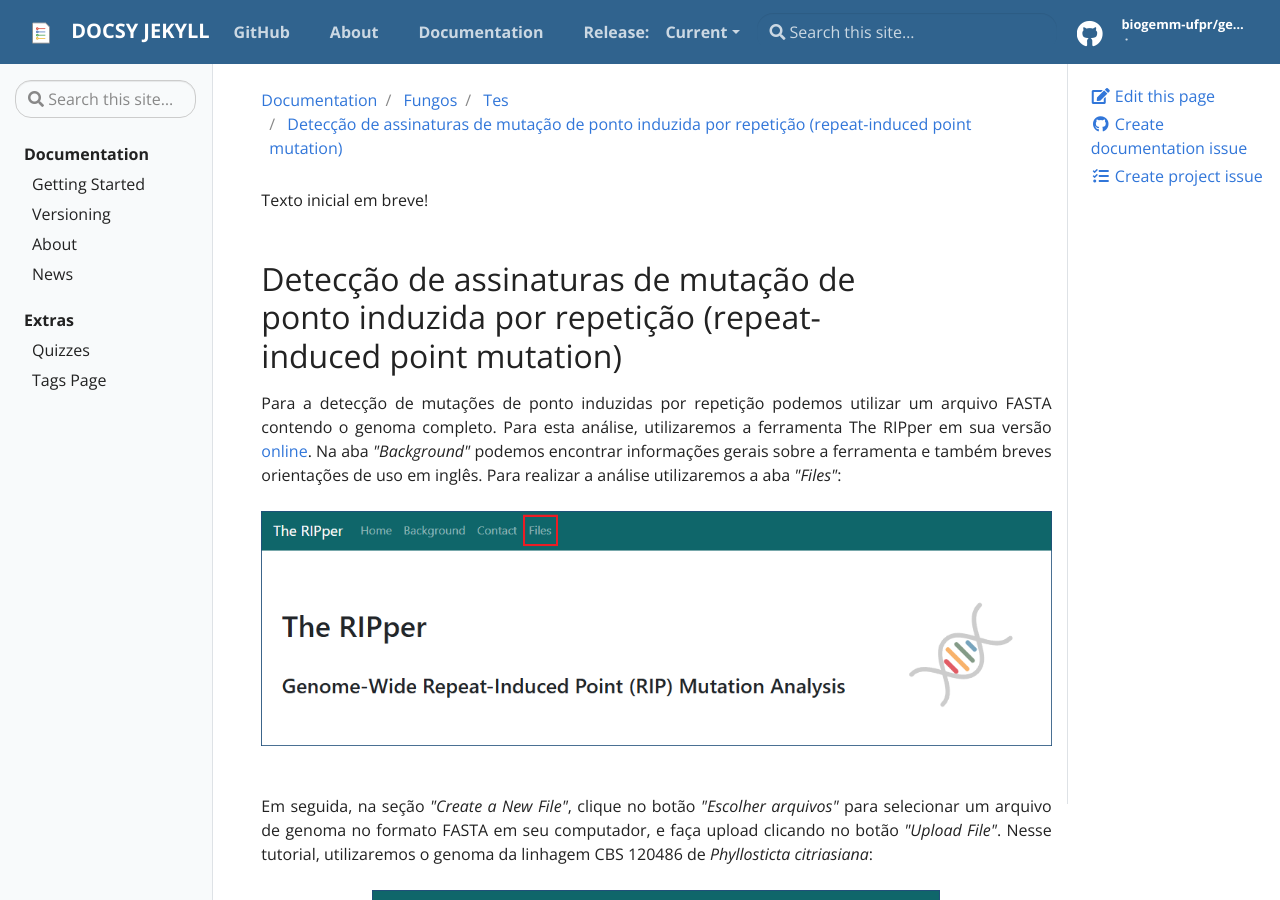
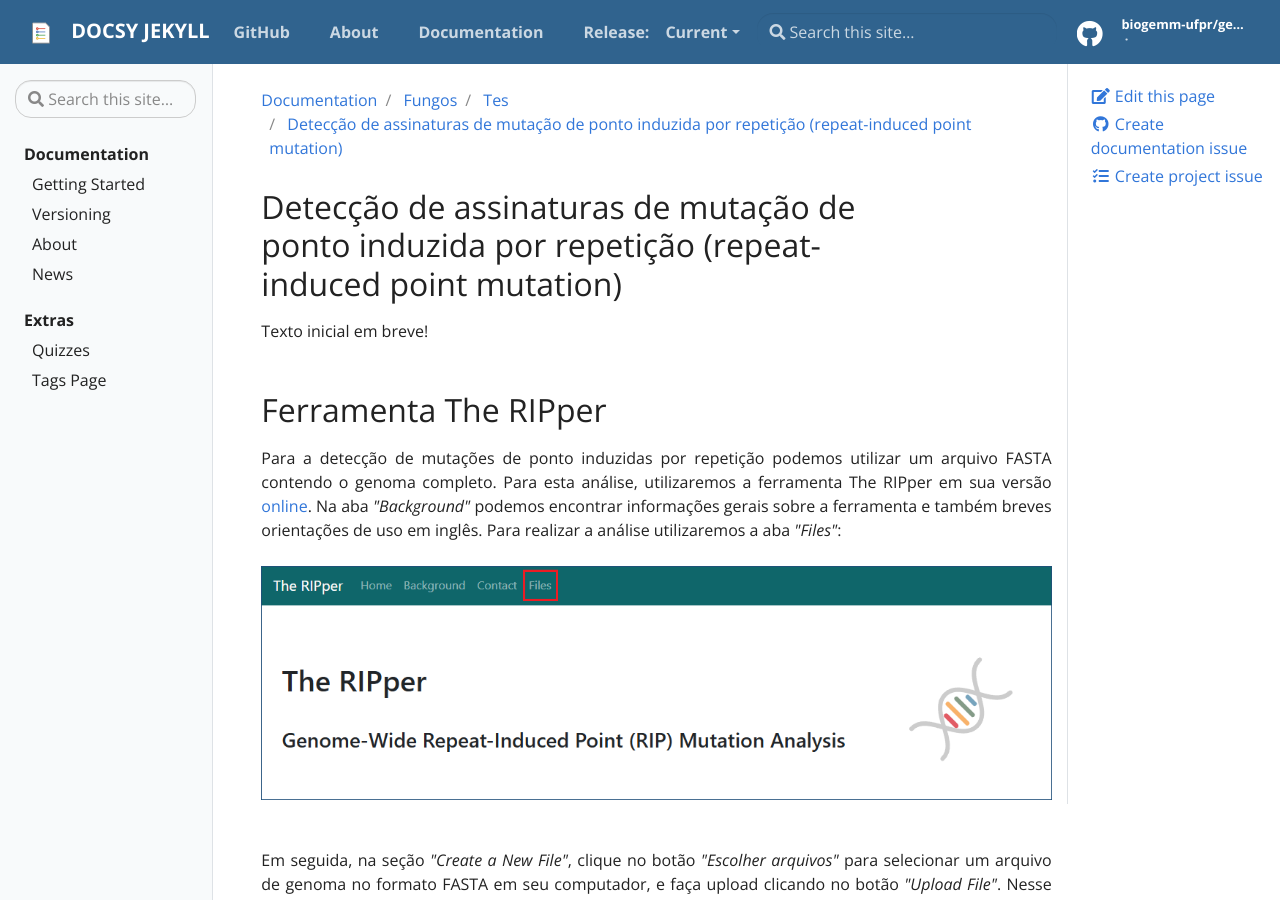
Before and after one commit to biogemm-ufpr/genomics, a Jekyll site: the page built from _docs/fungos/TEs/RIPper.md, in a window 1280 px wide and 900 px high. Built offline with Jekyll 4.4.1, drawn with Linux system fonts in a browser that asks for light colours.

Commit message:
Fix titles

```diff
--- a/_docs/fungos/TEs/RIPper.md
+++ b/_docs/fungos/TEs/RIPper.md
@@ -7,12 +7,13 @@ tags:
 - elementos transponíveis
 
 ---
+## Detecção de assinaturas de mutação de ponto induzida por repetição (repeat-induced point mutation)
 
 <div align="justify">
 Texto inicial em breve!
 </div>
 
-## Detecção de assinaturas de mutação de ponto induzida por repetição (repeat-induced point mutation)
+## Ferramenta The RIPper
 
 <div align="justify">
 Para a detecção de mutações de ponto induzidas por repetição podemos utilizar um arquivo FASTA contendo o genoma completo. Para esta análise, utilizaremos a ferramenta The RIPper em sua versão <a href="https://theripper.hawk.rocks/#/home">online</a>. Na aba <i>"Background"</i> podemos encontrar informações gerais sobre a ferramenta e também breves orientações de uso em inglês. Para realizar a análise utilizaremos a aba <i>"Files"</i>:
```
